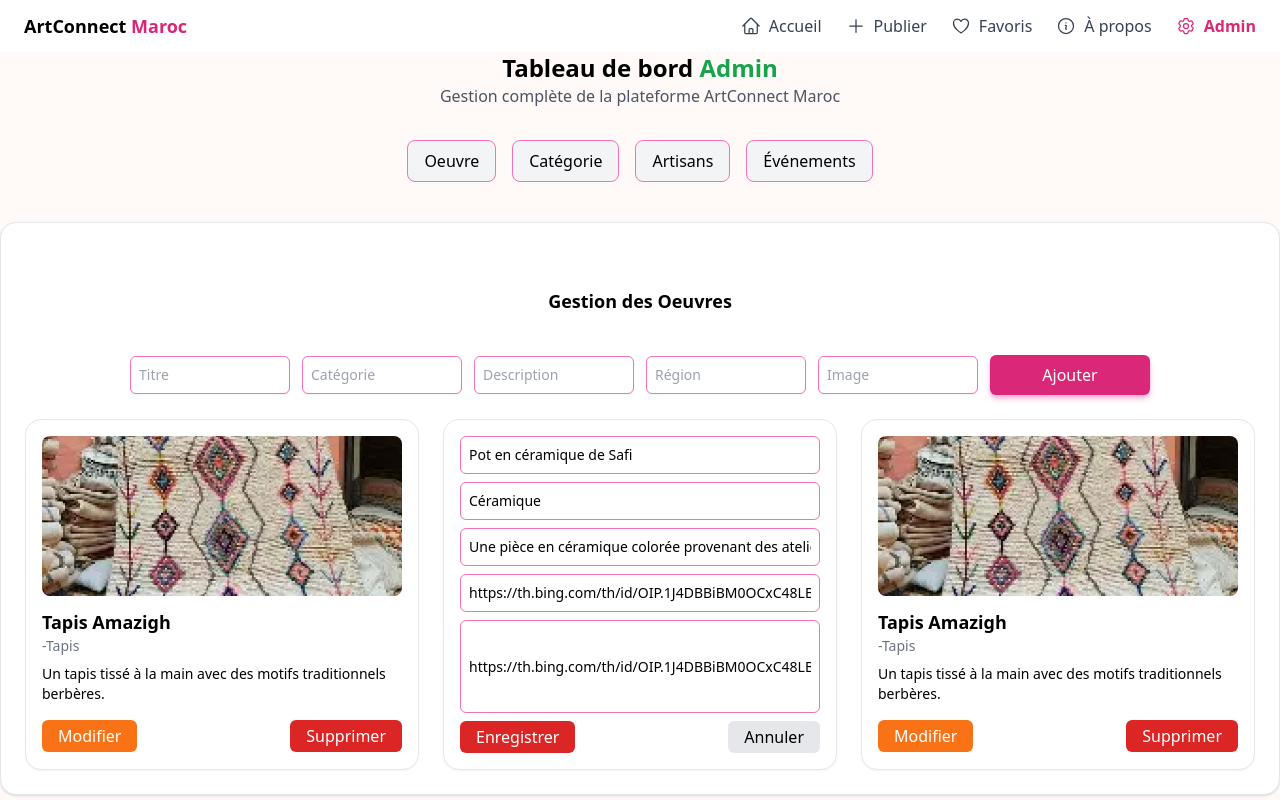
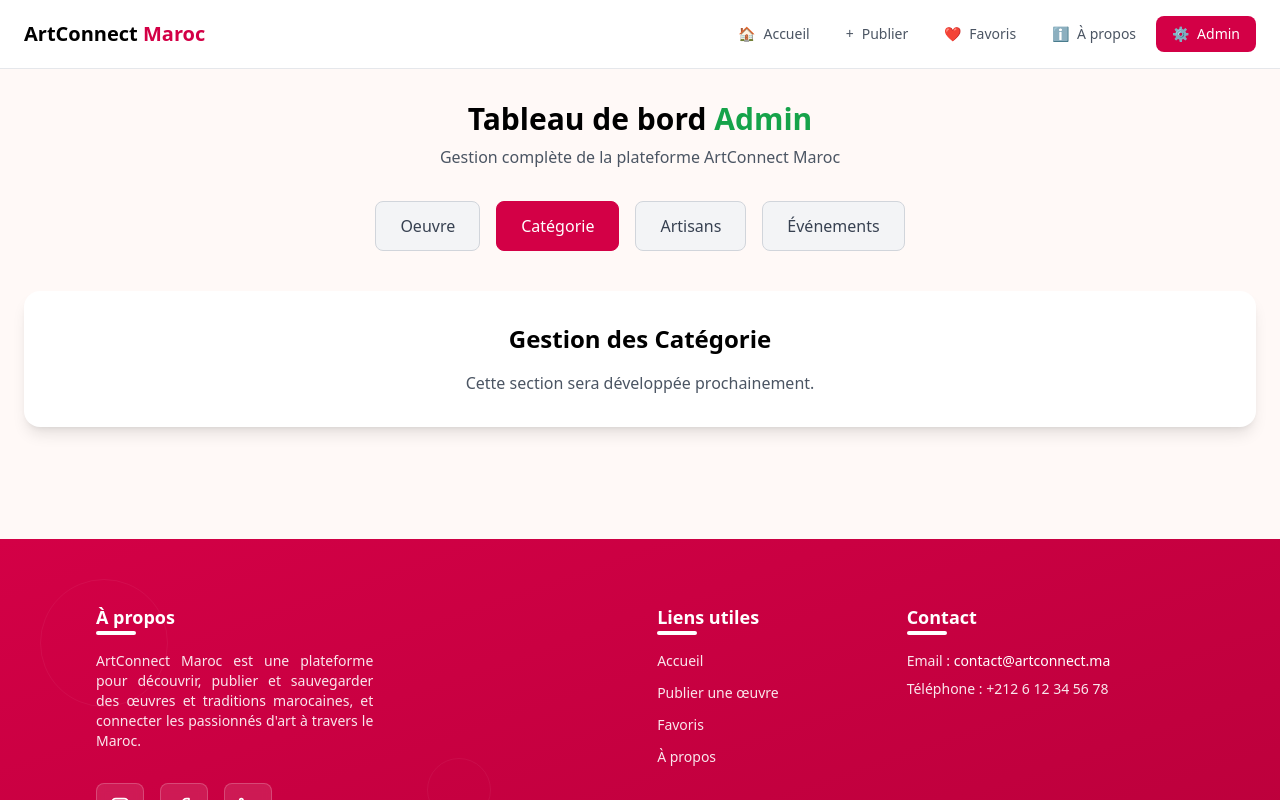
Before and after one commit to Abder011/art_connect, a React (Create React App) app: page /admin in a window 1280 px wide. Both pictures are taken after a click on the button "Catégorie". Shown: the top 800 px of the page. Built offline with nearby package versions, Linux system fonts and the light colour scheme.

Commit message:
add admin dynamique 1

```diff
--- a/src/components/Navbar.jsx
+++ b/src/components/Navbar.jsx
@@ -1,86 +1,74 @@
-import React from "react";
-import { HomeIcon, PlusIcon, HeartIcon, InformationCircleIcon, Cog6ToothIcon } from "@heroicons/react/24/outline";
-import { NavLink } from "react-router-dom";
+import { Link, useLocation } from "react-router-dom"
 
 export default function Navbar() {
+  const location = useLocation()
+
+  const isActive = (path) => {
+    return location.pathname === path
+  }
+
   return (
-   <header className="bg-white shadow-sm">
-      <div className="max-w-7xl mx-auto flex justify-between items-center px-6 py-3">
+    <nav className="bg-white shadow-sm border-b border-gray-200 px-6 py-4">
+      <div className="max-w-7xl mx-auto flex items-center justify-between">
         {/* Logo */}
-        <div className="flex items-center space-x-2 ">
-          <span className="font-bold text-lg ml-18">
-            ArtConnect <span className="text-pink-600">Maroc</span>
-          </span>
+        <Link to="/" className="flex items-center">
+          <h1 className="text-xl font-bold">
+            ArtConnect <span className="text-[#D30046]">Maroc</span>
+          </h1>
+        </Link>
+
+        {/* Navigation Links */}
+        <div className="flex items-center space-x-1">
+          <Link
+            to="/"
+            className={`flex items-center px-4 py-2 rounded-lg text-sm font-medium transition-colors ${
+              isActive("/") ? "bg-[#D30046] text-white" : "text-gray-600 hover:text-[#D30046] hover:bg-gray-50"
+            }`}
+          >
+            <span className="mr-2">🏠</span>
+            Accueil
+          </Link>
+
+          <Link
+            to="/publier"
+            className={`flex items-center px-4 py-2 rounded-lg text-sm font-medium transition-colors ${
+              isActive("/publier") ? "bg-[#D30046] text-white" : "text-gray-600 hover:text-[#D30046] hover:bg-gray-50"
+            }`}
+          >
+            <span className="mr-2">+</span>
+            Publier
+          </Link>
+
+          <Link
+            to="/favoris"
+            className={`flex items-center px-4 py-2 rounded-lg text-sm font-medium transition-colors ${
+              isActive("/favoris") ? "bg-[#D30046] text-white" : "text-gray-600 hover:text-[#D30046] hover:bg-gray-50"
+            }`}
+          >
+            <span className="mr-2">❤️</span>
+            Favoris
+          </Link>
+
+          <Link
+            to="/apropos"
+            className={`flex items-center px-4 py-2 rounded-lg text-sm font-medium transition-colors ${
+              isActive("/apropos") ? "bg-[#D30046] text-white" : "text-gray-600 hover:text-[#D30046] hover:bg-gray-50"
+            }`}
+          >
+            <span className="mr-2">ℹ️</span>À propos
+          </Link>
+
+          <Link
+            to="/admin"
+            className={`flex items-center px-4 py-2 rounded-lg text-sm font-medium transition-colors ${
+              isActive("/admin") ? "bg-[#D30046] text-white" : "text-gray-600 hover:text-[#D30046] hover:bg-gray-50"
+            }`}
+          >
+            <span className="mr-2">⚙️</span>
+            Admin
+          </Link>
         </div>
-
-        {/* Menu */}
-        <nav className="flex items-center space-x-6 text-gray-700">
-          {/* Accueil */}
-          <NavLink
-            to="/"
-            className={({ isActive }) =>
-              isActive
-                ? "flex items-center space-x-2 bg-pink-600 text-white px-3 py-1.5 rounded-lg shadow-sm"
-                : "flex items-center space-x-2 hover:text-pink-600"
-            }
-          >
-            <HomeIcon className="w-5 h-5" />
-            <span>Accueil</span>
-          </NavLink>
-
-          {/* Publier */}
-          <NavLink
-            to="/publier"
-            className={({ isActive }) =>
-              isActive
-                ? "flex items-center space-x-2 text-pink-600 font-semibold"
-                : "flex items-center space-x-2 hover:text-pink-600"
-            }
-          >
-            <PlusIcon className="w-5 h-5" />
-            <span>Publier</span>
-          </NavLink>
-
-          {/* Favoris */}
-          <NavLink
-            to="/favoris"
-            className={({ isActive }) =>
-              isActive
-                ? "flex items-center space-x-2 text-pink-600 font-semibold"
-                : "flex items-center space-x-2 hover:text-pink-600"
-            }
-          >
-            <HeartIcon className="w-5 h-5" />
-            <span>Favoris</span>
-          </NavLink>
-
-          {/* À propos */}
-          <NavLink
-            to="/apropos"
-            className={({ isActive }) =>
-              isActive
-                ? "flex items-center space-x-2 text-pink-600 font-semibold"
-                : "flex items-center space-x-2 hover:text-pink-600"
-            }
-          >
-            <InformationCircleIcon className="w-5 h-5" />
-            <span>À propos</span>
-          </NavLink>
-
-          {/* Admin */}
-          <NavLink
-            to="/admin"
-            className={({ isActive }) =>
-              isActive
-                ? "flex items-center space-x-2 text-pink-600 font-semibold"
-                : "flex items-center space-x-2 hover:text-pink-600 mr-30"
-            }
-          >
-            <Cog6ToothIcon className="w-5 h-5" />
-            <span>Admin</span>
-          </NavLink>
-        </nav>
       </div>
-    </header>
-  );
+    </nav>
+  )
 }
--- a/src/pages/Admin.jsx
+++ b/src/pages/Admin.jsx
@@ -1,163 +1,302 @@
-import React from "react";
-import Footer from "../components/Footer";
+"use client"
+
+import { useState } from "react"
+import Footer from "../components/Footer"
 
 export default function Admin() {
+  const [activeTab, setActiveTab] = useState("Oeuvre")
+  const [editingItem, setEditingItem] = useState(null)
+  const [newItem, setNewItem] = useState({
+    titre: "",
+    categorie: "",
+    description: "",
+    region: "",
+    image: "",
+  })
+
+  // Sample data for oeuvres
+  const [oeuvres, setOeuvres] = useState([
+    {
+      id: 1,
+      titre: "Tapis Amazigh",
+      categorie: "Tapis",
+      description: "Un tapis tissé à la main avec des motifs traditionnels berbères.",
+      region: "Atlas",
+      image: "/placeholder.svg?key=tapis1",
+    },
+    {
+      id: 2,
+      titre: "Pot en céramique de Safi",
+      categorie: "Céramique",
+      description: "Une pièce en céramique colorée provenant des ateliers",
+      region: "Safi",
+      image: "/placeholder.svg?key=ceramique1",
+    },
+    {
+      id: 3,
+      titre: "Tapis Amazigh",
+      categorie: "Tapis",
+      description: "Un tapis tissé à la main avec des motifs traditionnels berbères.",
+      region: "Atlas",
+      image: "/placeholder.svg?key=tapis2",
+    },
+  ])
+
+  const tabs = ["Oeuvre", "Catégorie", "Artisans", "Événements"]
+
+  const handleInputChange = (e, isEditing = false) => {
+    const { name, value } = e.target
+    if (isEditing) {
+      setEditingItem((prev) => ({
+        ...prev,
+        [name]: value,
+      }))
+    } else {
+      setNewItem((prev) => ({
+        ...prev,
+        [name]: value,
+      }))
+    }
+  }
+
+  const handleAddItem = () => {
+    if (!newItem.titre || !newItem.categorie || !newItem.description || !newItem.region) {
+      alert("Veuillez remplir tous les champs")
+      return
+    }
+
+    const newOeuvre = {
+      id: Date.now(),
+      ...newItem,
+    }
+
+    setOeuvres((prev) => [...prev, newOeuvre])
+    setNewItem({
+      titre: "",
+      categorie: "",
+      description: "",
+      region: "",
+      image: "",
+    })
+    alert("Œuvre ajoutée avec succès !")
+  }
+
+  const handleEdit = (item) => {
+    setEditingItem({ ...item })
+  }
+
+  const handleSaveEdit = () => {
+    setOeuvres((prev) => prev.map((item) => (item.id === editingItem.id ? editingItem : item)))
+    setEditingItem(null)
+    alert("Œuvre modifiée avec succès !")
+  }
+
+  const handleCancelEdit = () => {
+    setEditingItem(null)
+  }
+
+  const handleDelete = (id) => {
+    if (window.confirm("Êtes-vous sûr de vouloir supprimer cette œuvre ?")) {
+      setOeuvres((prev) => prev.filter((item) => item.id !== id))
+      alert("Œuvre supprimée avec succès !")
+    }
+  }
+
   return (
     <div className="bg-[#fff9f7] min-h-screen flex flex-col">
+      <div className="flex-1 py-8">
         {/* Header */}
         <div className="text-center mb-8">
-        <h1 className="text-2xl font-bold">
+          <h1 className="text-3xl font-bold">
             Tableau de bord <span className="text-green-600">Admin</span>
           </h1>
-        <p className="text-gray-600">
-          Gestion complète de la plateforme ArtConnect Maroc
-        </p>
+          <p className="text-gray-600 mt-2">Gestion complète de la plateforme ArtConnect Maroc</p>
         </div>
 
-      {/* Navigation */}
+        {/* Navigation Tabs */}
         <div className="flex justify-center gap-4 mb-10">
-        <button className="px-4 py-2 rounded-lg border border-pink-400  bg-gray-100 hover:bg-pink-600 ">
-          Oeuvre
+          {tabs.map((tab) => (
+            <button
+              key={tab}
+              onClick={() => setActiveTab(tab)}
+              className={`px-6 py-3 rounded-lg border transition-colors font-medium ${
+                activeTab === tab
+                  ? "bg-[#D30046] text-white border-[#D30046]"
+                  : "bg-gray-100 text-gray-700 border-gray-300 hover:bg-[#D30046] hover:text-white"
+              }`}
+            >
+              {tab}
             </button>
-        <button className="px-4 py-2 rounded-lg border border-pink-400  bg-gray-100 hover:bg-pink-600">
-          Catégorie
-        </button>
-        <button className="px-4 py-2 rounded-lg border border-pink-400  bg-gray-100 hover:bg-pink-600">
-          Artisans
-        </button>
-        <button className="px-4 py-2 rounded-lg border border-pink-400  bg-gray-100 hover:bg-pink-600">
-          Événements
-        </button>
+          ))}
         </div>
 
-      {/* Gestion des oeuvres */}
-      <div className="bg-white rounded-2xl shadow p-6 border">
-        <h1 className="text-lg font-bold text-center mb-10 mt-10">
-          Gestion des Oeuvres
-        </h1>
+        {/* Content */}
+        <div className="max-w-7xl mx-auto px-6">
+          {activeTab === "Oeuvre" && (
+            <div className="bg-white rounded-2xl shadow-lg p-8">
+              <h2 className="text-2xl font-bold text-center mb-8">Gestion des Oeuvres</h2>
 
-        {/* Formulaire */}
-              {/* Formulaire */}
-           <div className="flex gap-3 mb-6 flex-wrap justify-center items-center">
+              {/* Add Form */}
+              <div className="flex flex-wrap gap-3 mb-8 justify-center items-end">
+                <div className="flex flex-col">
                   <input
                     type="text"
+                    name="titre"
+                    value={newItem.titre}
+                    onChange={(e) => handleInputChange(e)}
                     placeholder="Titre"
-       className="w-40 border border-pink-400 p-2 rounded-md text-sm shadow-sm focus:outline-pink-500"
+                    className="w-40 border border-[#D30046] p-3 rounded-lg text-sm shadow-sm focus:outline-none focus:ring-2 focus:ring-[#D30046]"
                   />
-              <input
-
-        type="text"
-        placeholder="Catégorie"
-    className="w-40 border border-pink-400 p-2 rounded-md text-sm shadow-sm focus:outline-pink-500"
-     />
+                </div>
+                <div className="flex flex-col">
                   <input
                     type="text"
-    placeholder="Description"
-    className="w-40 border border-pink-400 p-2 rounded-md text-sm shadow-sm focus:outline-pink-500"
+                    name="categorie"
+                    value={newItem.categorie}
+                    onChange={(e) => handleInputChange(e)}
+                    placeholder="Catégorie"
+                    className="w-40 border border-[#D30046] p-3 rounded-lg text-sm shadow-sm focus:outline-none focus:ring-2 focus:ring-[#D30046]"
                   />
+                </div>
+                <div className="flex flex-col">
                   <input
                     type="text"
-    placeholder="Région"
-    className="w-40 border border-pink-400 p-2 rounded-md text-sm shadow-sm focus:outline-pink-500"
+                    name="description"
+                    value={newItem.description}
+                    onChange={(e) => handleInputChange(e)}
+                    placeholder="Description"
+                    className="w-40 border border-[#D30046] p-3 rounded-lg text-sm shadow-sm focus:outline-none focus:ring-2 focus:ring-[#D30046]"
                   />
+                </div>
+                <div className="flex flex-col">
                   <input
                     type="text"
-    placeholder="Image"
-    className="w-40 border border-pink-400 p-2 rounded-md text-sm shadow-sm focus:outline-pink-500"
+                    name="region"
+                    value={newItem.region}
+                    onChange={(e) => handleInputChange(e)}
+                    placeholder="Région"
+                    className="w-40 border border-[#D30046] p-3 rounded-lg text-sm shadow-sm focus:outline-none focus:ring-2 focus:ring-[#D30046]"
                   />
-  <button className="w-40 bg-pink-600 text-white rounded-md py-2 shadow-md shadow-pink-300 hover:bg-pink-700 transition">
+                </div>
+                <div className="flex flex-col">
+                  <input
+                    type="text"
+                    name="image"
+                    value={newItem.image}
+                    onChange={(e) => handleInputChange(e)}
+                    placeholder="Image URL"
+                    className="w-40 border border-[#D30046] p-3 rounded-lg text-sm shadow-sm focus:outline-none focus:ring-2 focus:ring-[#D30046]"
+                  />
+                </div>
+                <button
+                  onClick={handleAddItem}
+                  className="w-40 bg-[#D30046] text-white rounded-lg py-3 px-4 shadow-md hover:bg-[#B8003A] transition-colors font-medium"
+                >
                   Ajouter
                 </button>
               </div>
 
-
-        {/* Liste des oeuvres */}
+              {/* Items Grid */}
               <div className="grid md:grid-cols-3 gap-6">
-          {/* Oeuvre 1 */}
-          <div className="border rounded-2xl p-4 shadow-sm bg-white">
+                {oeuvres.map((item) => (
+                  <div key={item.id} className="border rounded-2xl p-6 shadow-sm bg-white">
+                    {editingItem && editingItem.id === item.id ? (
+                      /* Edit Mode */
+                      <div className="space-y-3">
+                        <input
+                          type="text"
+                          name="titre"
+                          value={editingItem.titre}
+                          onChange={(e) => handleInputChange(e, true)}
+                          className="w-full border border-[#D30046] p-2 rounded-lg text-sm"
+                        />
+                        <input
+                          type="text"
+                          name="categorie"
+                          value={editingItem.categorie}
+                          onChange={(e) => handleInputChange(e, true)}
+                          className="w-full border border-[#D30046] p-2 rounded-lg text-sm"
+                        />
+                        <textarea
+                          name="description"
+                          value={editingItem.description}
+                          onChange={(e) => handleInputChange(e, true)}
+                          className="w-full border border-[#D30046] p-2 rounded-lg text-sm h-20 resize-none"
+                        />
+                        <input
+                          type="text"
+                          name="region"
+                          value={editingItem.region}
+                          onChange={(e) => handleInputChange(e, true)}
+                          className="w-full border border-[#D30046] p-2 rounded-lg text-sm"
+                        />
+                        <input
+                          type="text"
+                          name="image"
+                          value={editingItem.image}
+                          onChange={(e) => handleInputChange(e, true)}
+                          className="w-full border border-[#D30046] p-2 rounded-lg text-sm"
+                        />
+                        <div className="flex justify-between gap-2">
+                          <button
+                            onClick={handleSaveEdit}
+                            className="flex-1 bg-[#D30046] text-white px-4 py-2 rounded-lg text-sm font-medium hover:bg-[#B8003A] transition-colors"
+                          >
+                            Enregistrer
+                          </button>
+                          <button
+                            onClick={handleCancelEdit}
+                            className="flex-1 bg-gray-200 text-gray-700 px-4 py-2 rounded-lg text-sm font-medium hover:bg-gray-300 transition-colors"
+                          >
+                            Annuler
+                          </button>
+                        </div>
+                      </div>
+                    ) : (
+                      /* View Mode */
+                      <div>
                         <img
-              src="/assets/img1.png"
-              alt="Tapis Amazigh"
-              className="rounded-lg mb-3 w-full h-40 object-cover"
+                          src={item.image || "/placeholder.svg"}
+                          alt={item.titre}
+                          className="rounded-lg mb-4 w-full h-40 object-cover"
                         />
-            <h3 className="font-semibold text-lg">Tapis Amazigh</h3>
-            <p className="text-sm text-gray-500">-Tapis</p>
-            <p className="text-sm mt-2">
-              Un tapis tissé à la main avec des motifs traditionnels berbères.
-            </p>
-            <div className="flex justify-between mt-4">
-              <button className="bg-orange-500 text-white px-4 py-1 rounded-md">
+                        <h3 className="font-bold text-lg mb-2">{item.titre}</h3>
+                        <p className="text-sm text-gray-500 mb-2">-{item.categorie}</p>
+                        <p className="text-sm text-gray-700 mb-2">{item.description}</p>
+                        <p className="text-sm text-gray-500 mb-4">📍 {item.region}</p>
+                        <div className="flex justify-between gap-2">
+                          <button
+                            onClick={() => handleEdit(item)}
+                            className="flex-1 bg-orange-500 text-white px-4 py-2 rounded-lg text-sm font-medium hover:bg-orange-600 transition-colors"
+                          >
                             Modifier
                           </button>
-              <button className="bg-red-600 text-white px-4 py-1 rounded-md">
+                          <button
+                            onClick={() => handleDelete(item.id)}
+                            className="flex-1 bg-red-600 text-white px-4 py-2 rounded-lg text-sm font-medium hover:bg-red-700 transition-colors"
+                          >
                             Supprimer
                           </button>
                         </div>
                       </div>
+                    )}
+                  </div>
+                ))}
+              </div>
+            </div>
+          )}
 
-          {/* Oeuvre 2 (formulaire en mode édition) */}
-          <div className="border rounded-2xl p-4 shadow-sm bg-white">
-            <div className="flex flex-col gap-2">
-              <input
-                type="text"
-                defaultValue="Pot en céramique de Safi"
-                className="border p-2 rounded-md text-sm border-pink-400"
-              />
-              <input
-                type="text"
-                defaultValue="Céramique"
-                className="border p-2 rounded-md text-sm border-pink-400"
-              />
-              <input
-                type="text"
-                defaultValue="Une pièce en céramique colorée provenant des ateliers"
-                className="border p-2 rounded-md text-sm border-pink-400"
-              />
-              <input
-                type="text"
-                defaultValue="https://th.bing.com/th/id/OIP.1J4DBBiBM0OCxC48LBaxQHaHv?w=179&h=180"
-                className="border p-2 rounded-md text-sm border-pink-400"
-              />
-              <input
-                type="text"
-                defaultValue="https://th.bing.com/th/id/OIP.1J4DBBiBM0OCxC48LBaxQHaHv?w=179&h=180"
-                className="border p-2 rounded-md text-sm h-[93px] border-pink-400"
-              />
-              <div className="flex justify-between ">
-                <button className="bg-red-600 text-white px-4 py-1 rounded-md">
-                  Enregistrer
-                </button>
-                <button className="bg-gray-200 px-4 py-1 rounded-md">
-                  Annuler
-                </button>
+          {/* Other tabs content */}
+          {activeTab !== "Oeuvre" && (
+            <div className="bg-white rounded-2xl shadow-lg p-8 text-center">
+              <h2 className="text-2xl font-bold mb-4">Gestion des {activeTab}</h2>
+              <p className="text-gray-600">Cette section sera développée prochainement.</p>
             </div>
+          )}
         </div>
       </div>
 
-          {/* Oeuvre 3 */}
-          <div className="border rounded-2xl p-4 shadow-sm bg-white">
-            <img
-              src="/assets/img1.png"
-              alt="Tapis"
-              className="rounded-lg mb-3 w-full h-40 object-cover"
-            />
-            <h3 className="font-semibold text-lg">Tapis Amazigh</h3>
-            <p className="text-sm text-gray-500">-Tapis</p>
-            <p className="text-sm mt-2">
-              Un tapis tissé à la main avec des motifs traditionnels berbères.
-            </p>
-            <div className="flex justify-between  mt-4 ">
-              <button className="bg-orange-500 text-white px-4 py-1 rounded-md">
-                Modifier
-              </button>
-              <button className="bg-red-600 text-white px-4 py-1 rounded-md">
-                Supprimer
-              </button>
+      <Footer />
     </div>
-          </div>
-        </div>
-      </div>
-      <Footer className="mt-auto w-full" />
-    </div>
-  );
+  )
 }
```
Also changed, not shown: src/pages/Apropos.jsx (+88 -91 lines). Lines whose indentation alone changed are shown as unchanged.
